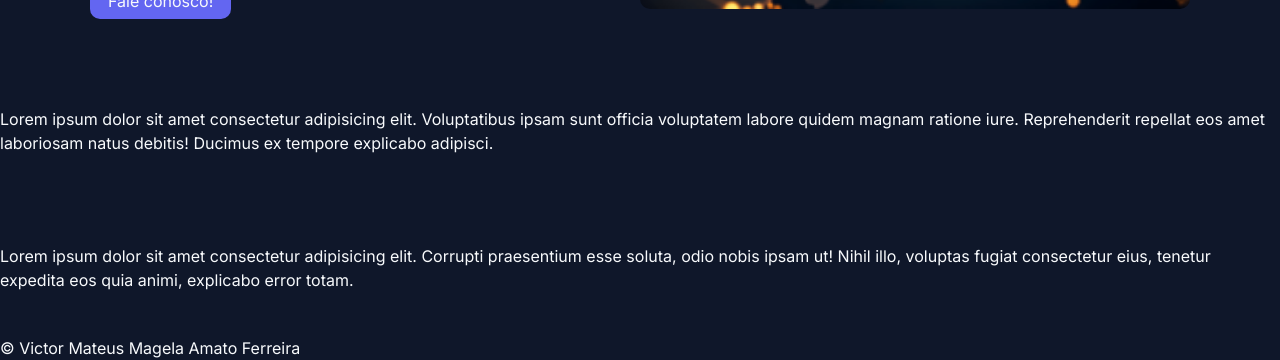
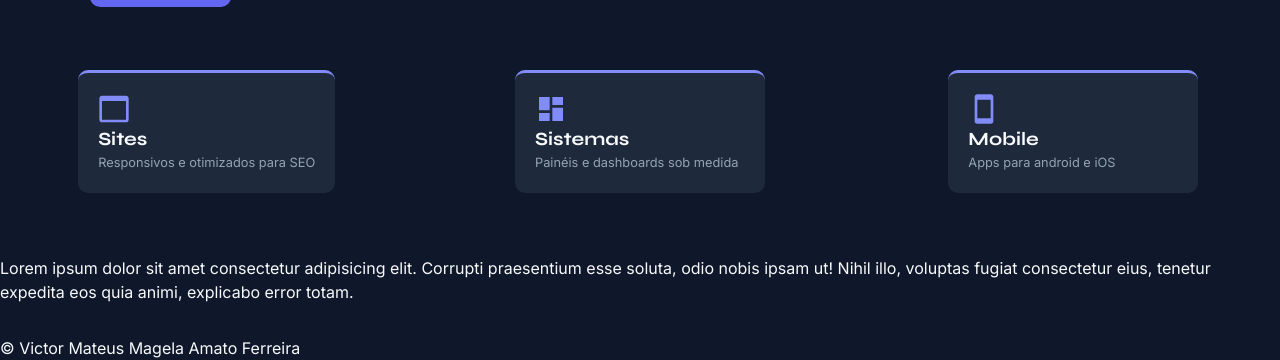
Before and after one commit to victormagela/mogiw3, a plain HTML site: page index.html in a window 1280 px wide. Shown: the part 440-800 px from the top of the page. Drawn offline with Linux system fonts and the light colour scheme; a web font is replaced by a local one.

Commit message:
Implementa CSS para a área de cards da página home

```diff
--- a/index.html
+++ b/index.html
@@ -44,7 +44,26 @@
 
         </section>
 
-        <section class="main-summary">Lorem ipsum dolor sit amet consectetur adipisicing elit. Voluptatibus ipsam sunt officia voluptatem labore quidem magnam ratione iure. Reprehenderit repellat eos amet laboriosam natus debitis! Ducimus ex tempore explicabo adipisci.</section>
+        <section class="main-services">
+            <div class="service-card">
+                <svg class="service-icon" xmlns="http://www.w3.org/2000/svg" viewBox="0 0 24 24"><title>application-outline</title><path d="M21 2H3C1.9 2 1 2.9 1 4V20C1 21.1 1.9 22 3 22H21C22.1 22 23 21.1 23 20V4C23 2.9 22.1 2 21 2M21 20H3V6H21V20Z" /></svg>
+                <h3>Sites</h3>
+                <p>Responsivos e otimizados para SEO</p>
+            </div>
+
+            <div class="service-card">
+                <svg class="service-icon" xmlns="http://www.w3.org/2000/svg" viewBox="0 0 24 24"><title>view-dashboard</title><path d="M13,3V9H21V3M13,21H21V11H13M3,21H11V15H3M3,13H11V3H3V13Z" /></svg>
+                <h3>Sistemas</h3>
+                <p>Painéis e dashboards sob medida</p>
+            </div>
+
+            <div class="service-card">
+                <svg class="service-icon" xmlns="http://www.w3.org/2000/svg" viewBox="0 0 24 24"><title>cellphone</title><path d="M17,19H7V5H17M17,1H7C5.89,1 5,1.89 5,3V21A2,2 0 0,0 7,23H17A2,2 0 0,0 19,21V3C19,1.89 18.1,1 17,1Z" /></svg>
+                <h3>Mobile</h3>
+                <p>Apps para android e iOS</p>
+            </div>
+
+        </section>
 
         <section class="main-cta">Lorem ipsum dolor sit amet consectetur adipisicing elit. Corrupti praesentium esse soluta, odio nobis ipsam ut! Nihil illo, voluptas fugiat consectetur eius, tenetur expedita eos quia animi, explicabo error totam.</section>
     </main>
--- a/styles/style.css
+++ b/styles/style.css
@@ -85,6 +85,7 @@ a {
     --xtra-large: 3rem;
     --large: 2rem;
     --medium: 1rem;
+    --small: 0.8rem;
 }
 
 /*Fontes*/
@@ -178,9 +179,54 @@ main {
     border-radius: 10px;
 }
 
+.cont-link:hover {
+    background-color: var(--primary-accent-color);
+}
+
 .hero-img img{
     height: 300px;
     width: 550px;
 
     border-radius: 10px;
 }
+
+.main-services {
+    display: grid;
+    grid-template-columns: repeat(auto-fit, minmax(250px, 1fr));
+    align-items: center;
+    justify-items: center;
+    gap: 20px;
+}
+
+.service-card {
+    min-width: 250px;
+    background-color: var(--surfaces-color);
+
+    padding: 20px;
+    border-top: 3px solid var(--primary-accent-color);
+    border-radius: 10px;
+
+    transition:
+        transform 250ms ease,
+        box-shadow 250ms ease;
+}
+
+.service-card:hover {
+    transform: translateY(-5px);
+    box-shadow:
+        0 -6px 12px var(--primary-accent-color),
+        0 -10px 17px var(--primary-color);
+}
+
+.service-icon {
+    height: var(--large);
+    width: var(--large);
+
+    fill: var(--primary-accent-color);
+}
+
+.service-card>p {
+    font-size: var(--small);
+
+    color: var(--secondary-text-color);
+}
```
